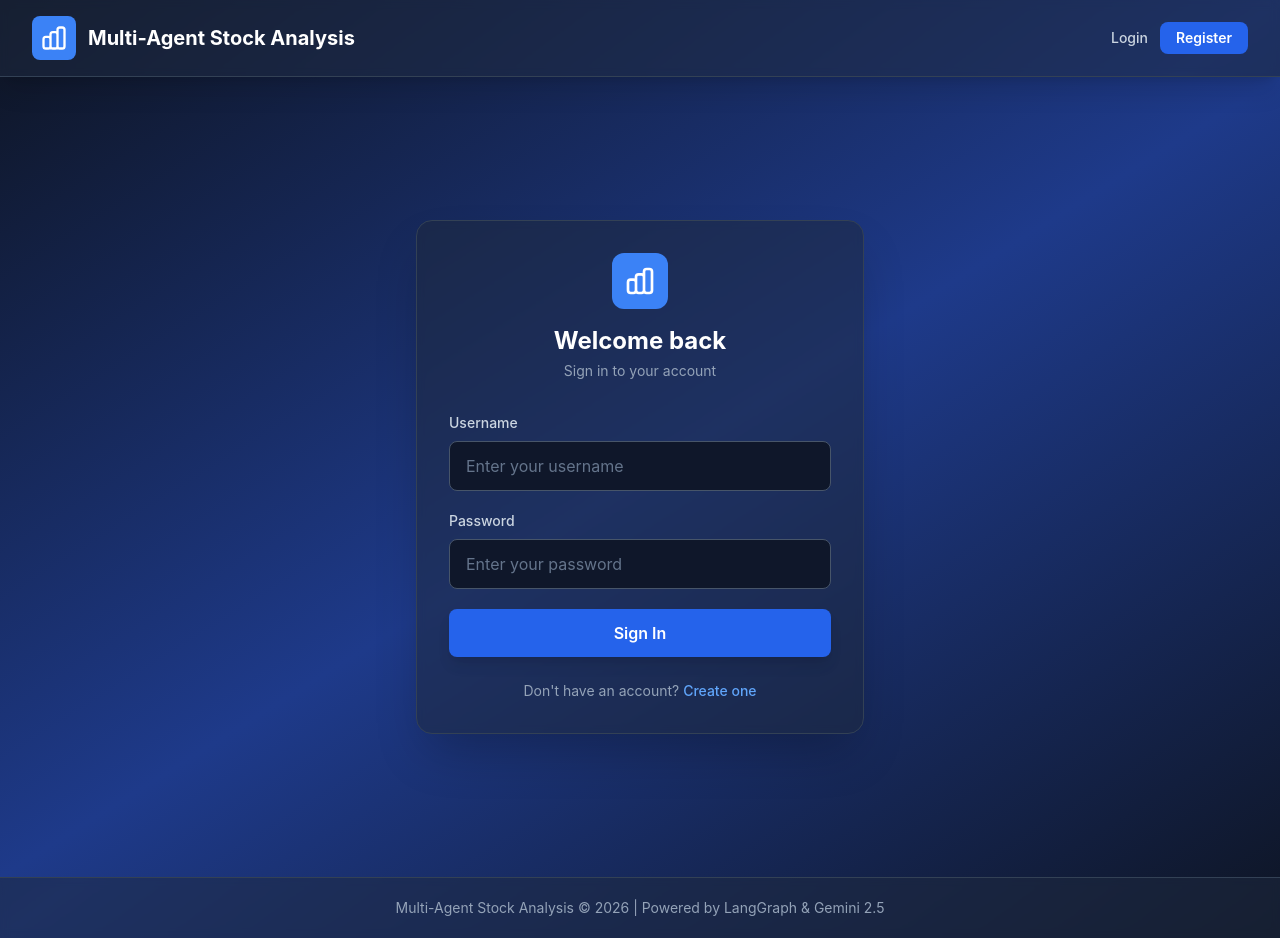
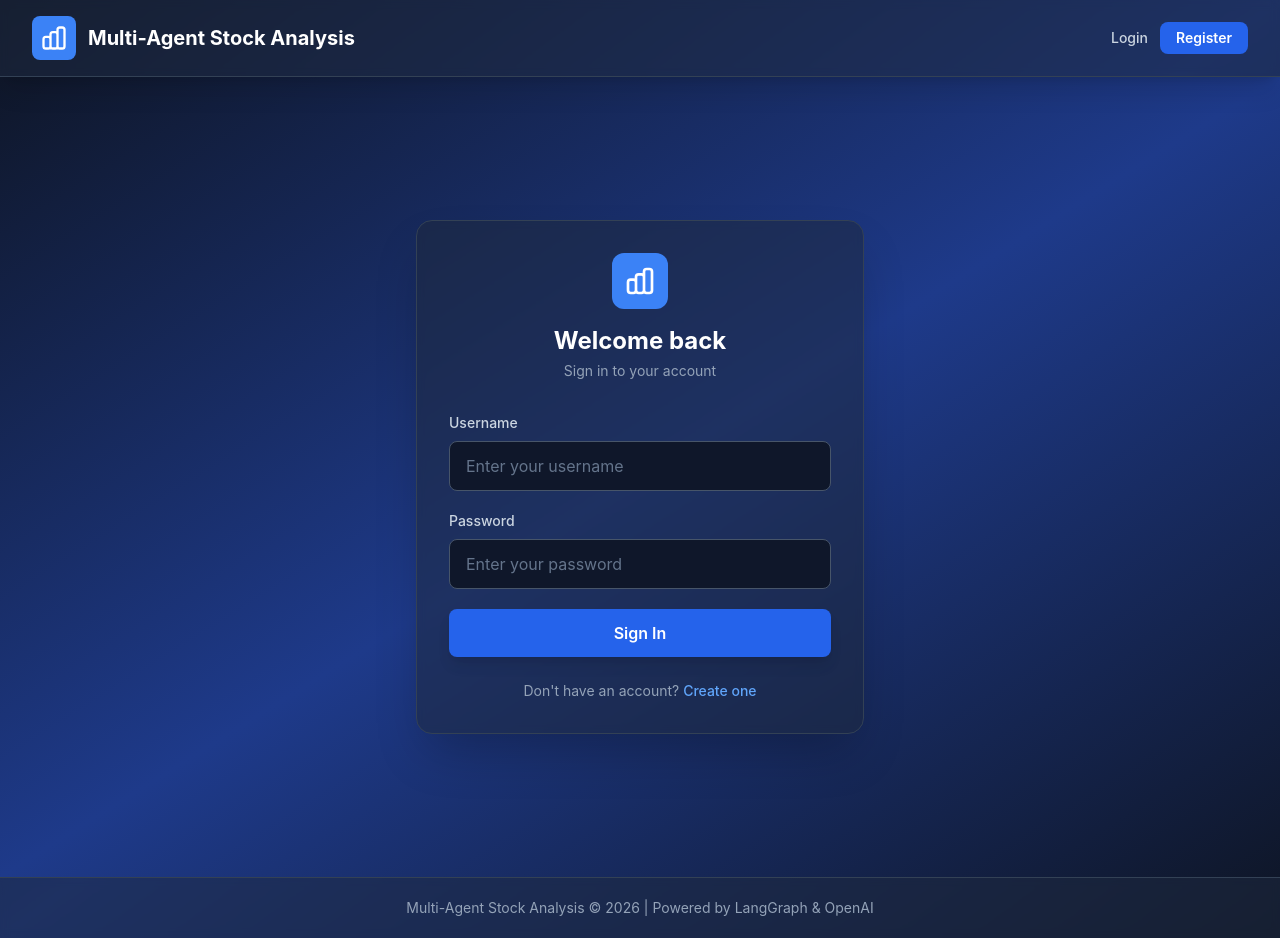
Before and after one commit to jishnu3000/multi-agent-financial-analysis-system, a React (Vite) app in the folder frontend/: page /login in a window 1280 px wide. Built offline with nearby package versions, Linux system fonts and the light colour scheme; no server answers.

Commit message:
Update Footer.jsx

```diff
--- a/frontend/src/components/Footer.jsx
+++ b/frontend/src/components/Footer.jsx
@@ -6,7 +6,7 @@ export default function Footer() {
       <div className="max-w-7xl mx-auto px-4 sm:px-6 lg:px-8 py-5">
         <p className="text-center text-slate-400 text-sm">
           Multi-Agent Stock Analysis &copy; {new Date().getFullYear()} | Powered
-          by LangGraph &amp; Gemini 2.5
+          by LangGraph &amp; OpenAI
         </p>
       </div>
     </footer>
```
